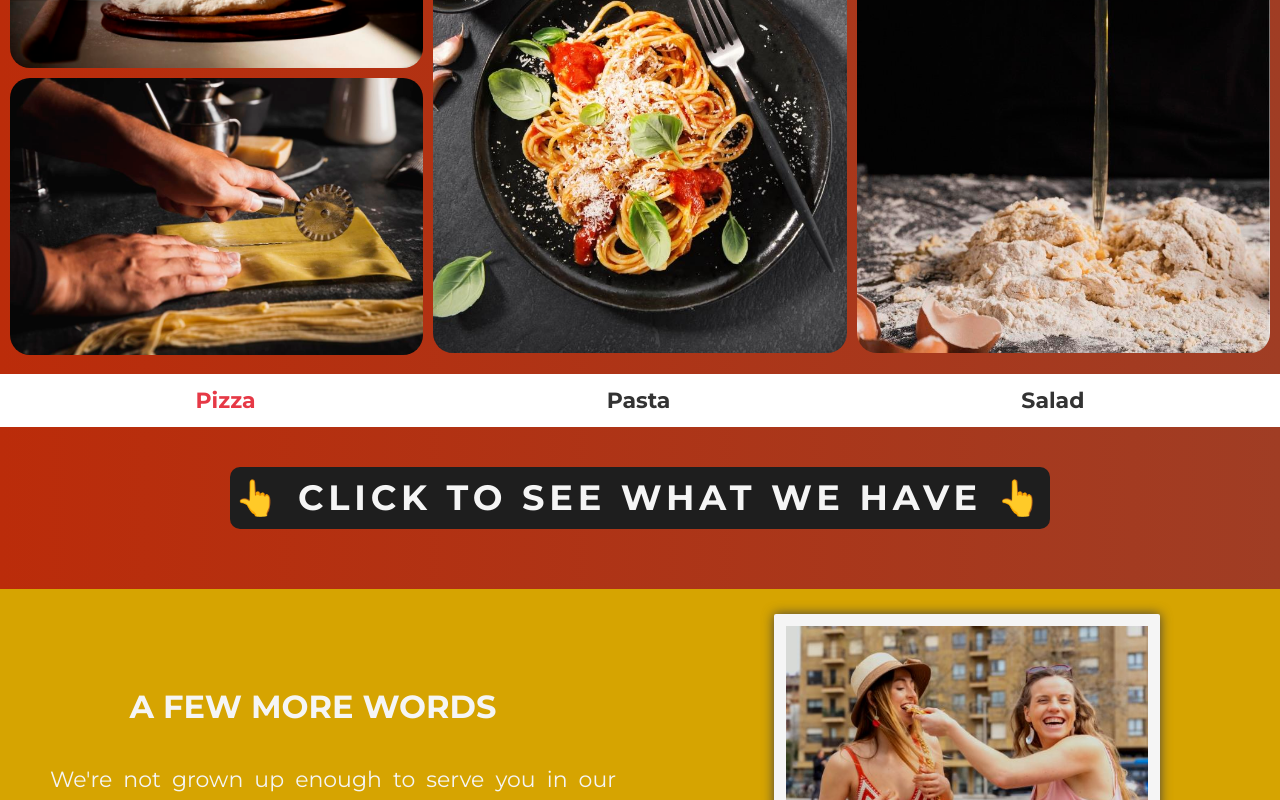
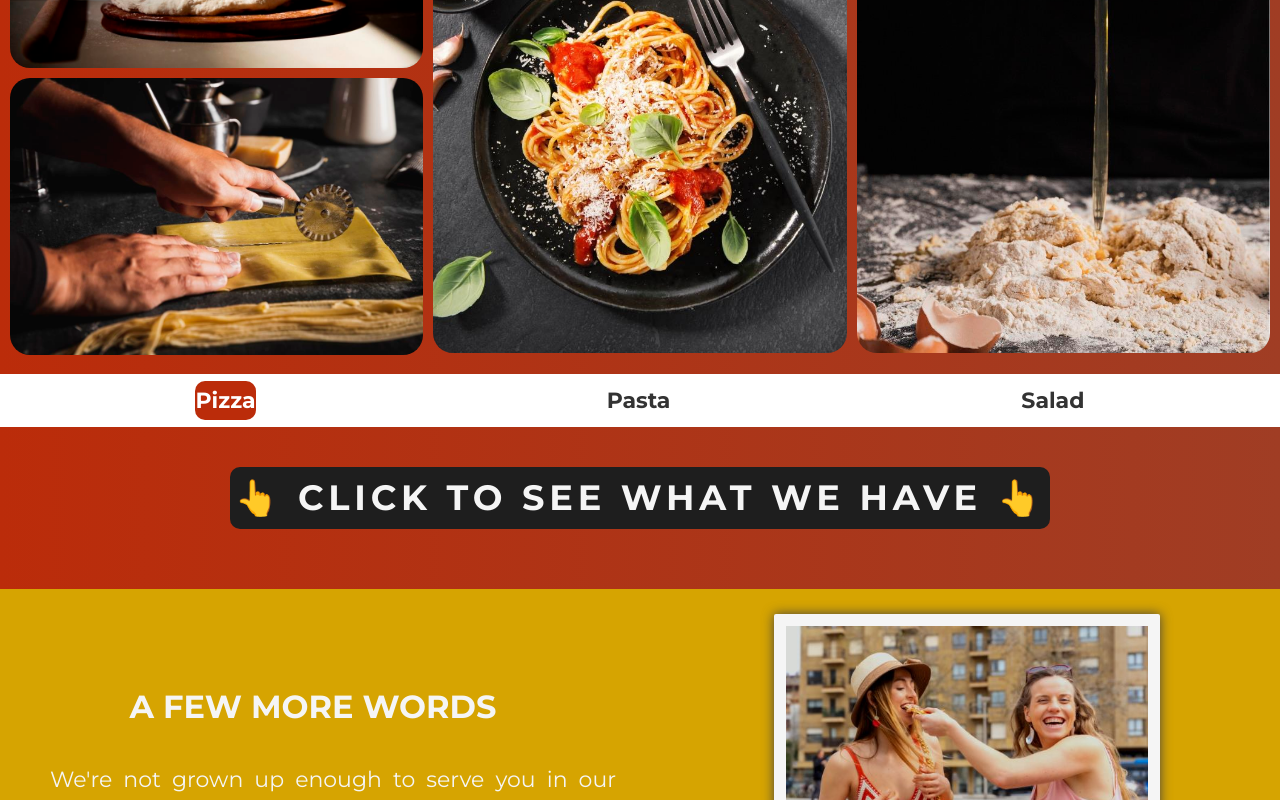
Before and after one commit to Piotray/italiana-webpage, a React (Vite) app: page / in a window 1280 px wide. In both pictures the pointer is over the item "Pizza". Shown: the part 2050-2850 px from the top of the page. Built offline with nearby package versions, Linux system fonts and the light colour scheme.

Commit message:
Update Bites.css

```diff
--- a/src/Bites.css
+++ b/src/Bites.css
@@ -1,29 +1,26 @@
 .bites-navbar {
   background-color: #fff;
   padding: 10px 20px;
+}
+
+.bites-navbar ul li :hover {
+  color: #ffffff;
+  background-color: #bb2c0a;
+  border-radius: 10px;
+  padding: 6px 0;
 }
 
 .bites-nav-list {
   list-style: none;
   display: flex;
   justify-content: space-around;
-  margin: 0;
-  padding: 0;
-}
-
-.bites-nav-list li {
-  margin: 0;
 }
 
 .bites-nav-list a {
   text-decoration: none;
-  color: #333;
+  color: #333333;
   font-weight: bold;
   font-size: 22px;
-}
-
-.bites-nav-list a:hover {
-  color: #e63946;
 }
 
 .bites-content {
```
